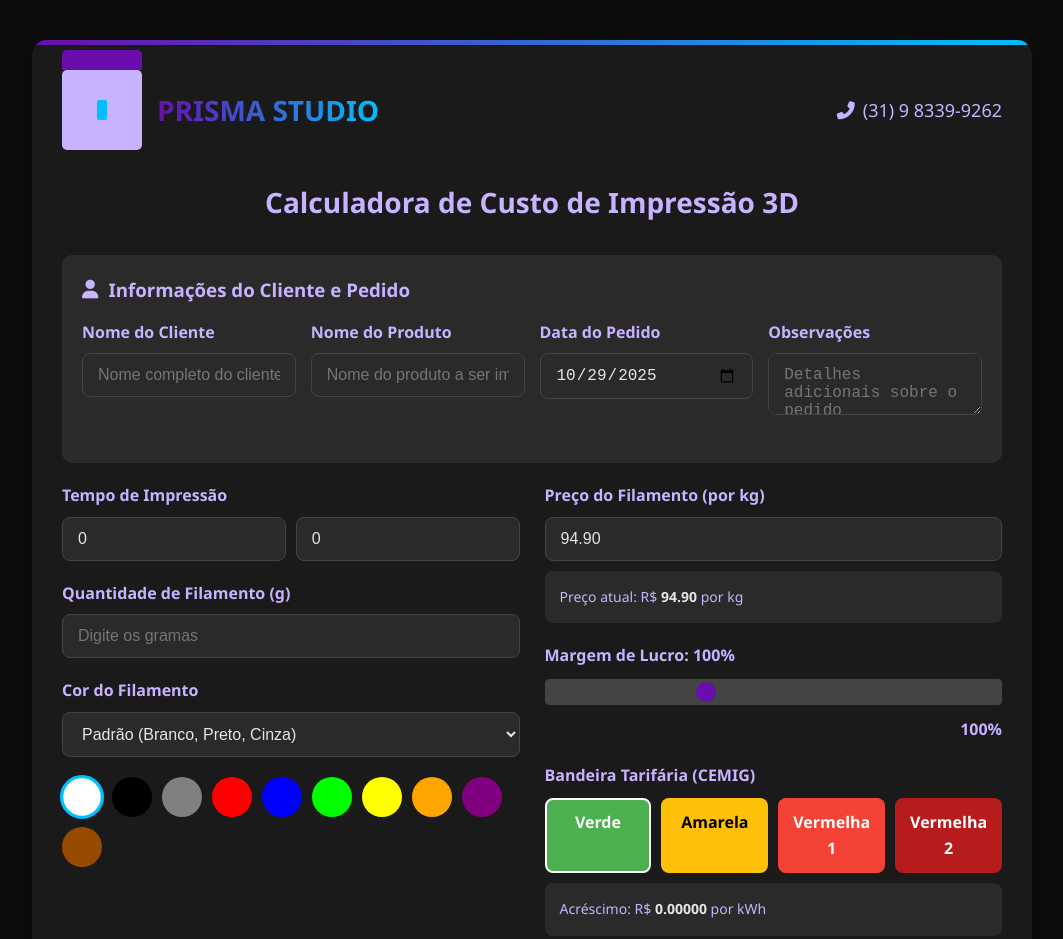
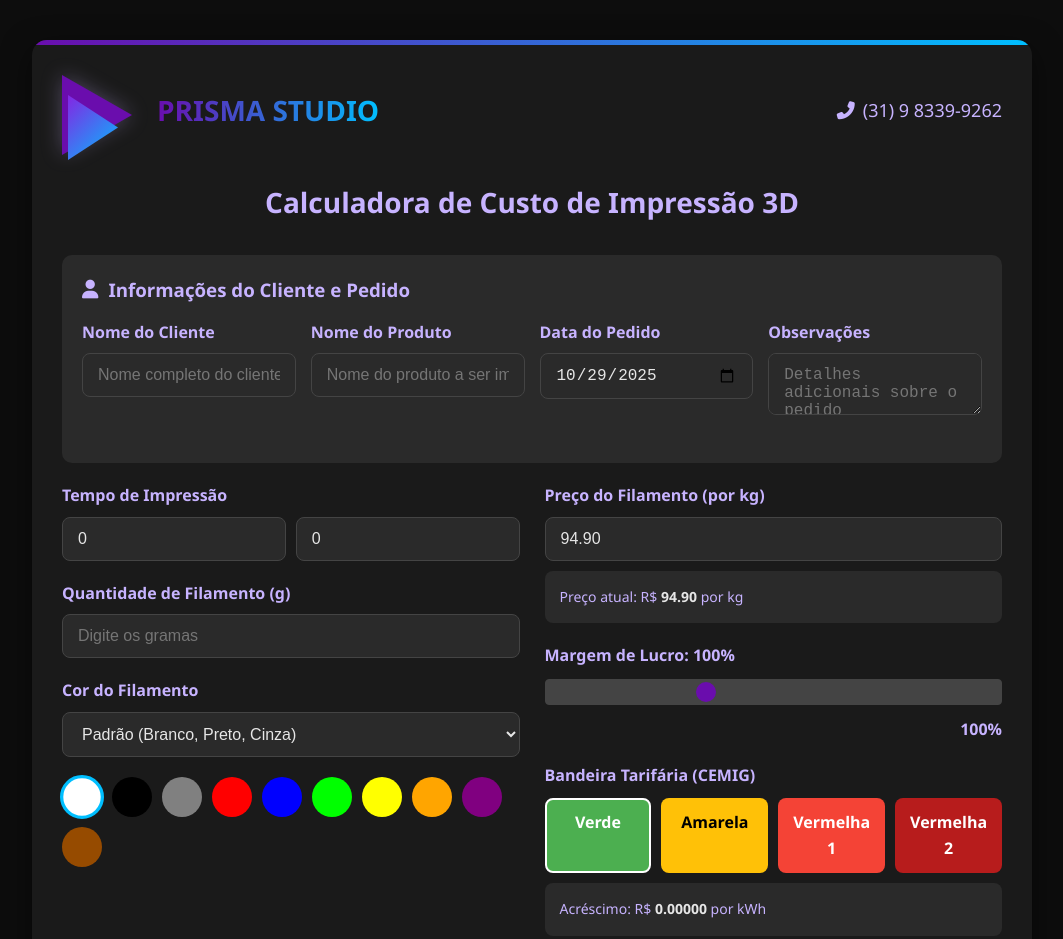
Before and after one commit to WendellCyberPulse/preco_impresso3D.github.io, a plain HTML site: page index.html in a window 1280 px wide. Shown: the top 939 px of the page, without its empty margins (108-1171 px from the left). Drawn offline with nearby package versions, Linux system fonts and the light colour scheme.

Commit message:
Update index.html

```diff
--- a/index.html
+++ b/index.html
@@ -74,33 +74,56 @@
             gap: 15px;
         }
 
-        .printer {
+        .prisma-logo {
             width: 80px;
             height: 80px;
-            background: var(--accent);
             position: relative;
-            border-radius: 5px;
             display: flex;
             align-items: center;
             justify-content: center;
         }
 
-        .printer::before {
-            content: "";
-            width: 100%;
-            height: 20px;
-            background: var(--primary);
-            position: absolute;
-            top: -20px;
-            left: 0;
-            border-radius: 5px 5px 0 0;
+        .prisma-triangle {
+            width: 80px;
+            height: 70px;
+            position: relative;
+            transform: rotate(0deg);
         }
 
-        .nozzle {
-            width: 10px;
-            height: 20px;
-            background: var(--secondary);
-            border-radius: 2px;
+        .prisma-triangle::before {
+            content: "";
+            position: absolute;
+            width: 0;
+            height: 0;
+            border-style: solid;
+            border-width: 40px 0px 40px 70px;
+            border-color: transparent transparent transparent var(--primary);
+            filter: drop-shadow(0 0 10px rgba(199, 179, 255, 0.3));
+        }
+
+        .prisma-triangle::after {
+            content: "";
+            position: absolute;
+            width: 0;
+            height: 0;
+            border-style: solid;
+            border-width: 0 35px 60px 35px;
+            border-color: transparent transparent transparent;
+            background: linear-gradient(135deg, var(--primary-light), var(--secondary));
+            clip-path: polygon(0 0, 100% 0, 50% 100%);
+            top: 5px;
+            left: 5px;
+        }
+
+        .prisma-inner {
+            position: absolute;
+            width: 50px;
+            height: 65px;
+            background: linear-gradient(135deg, var(--primary-light), var(--secondary));
+            clip-path: polygon(0 0, 100% 50%, 0 100%);
+            top: 20px;
+            left: 6px;
+            z-index: 2;
         }
 
         .brand-text {
@@ -519,8 +542,10 @@
     <div class="container">
         <div class="header">
             <div class="brand">
-                <div class="printer">
-                    <div class="nozzle"></div>
+                <div class="prisma-logo">
+                    <div class="prisma-triangle">
+                        <div class="prisma-inner"></div>
+                    </div>
                 </div>
                 <div class="brand-text">Prisma Studio</div>
             </div>
@@ -965,11 +990,12 @@
             doc.text(`• Complexidade: ${document.getElementById('complexidade').options[document.getElementById('complexidade').selectedIndex].text}`, 20, 132);
 
             // Observações
+            let observacoesLines = [];
             if (observacoes && observacoes !== "Nenhuma observação adicional") {
                 doc.setFont('helvetica', 'bold');
                 doc.text('Observações:', 20, 148);
 
-                const observacoesLines = doc.splitTextToSize(observacoes, 170);
+                observacoesLines = doc.splitTextToSize(observacoes, 170);
                 doc.setFont('helvetica', 'normal');
                 doc.text(observacoesLines, 20, 156);
             }
```
